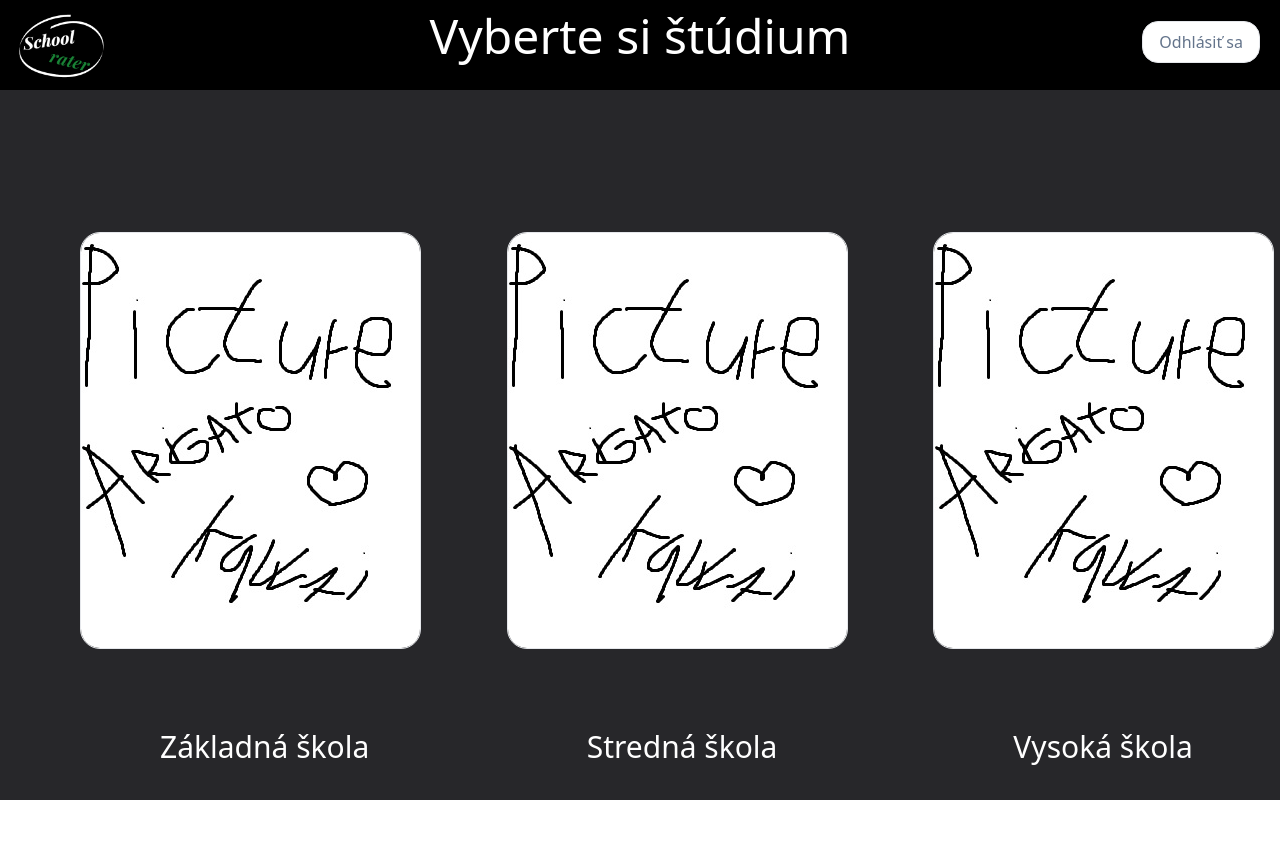
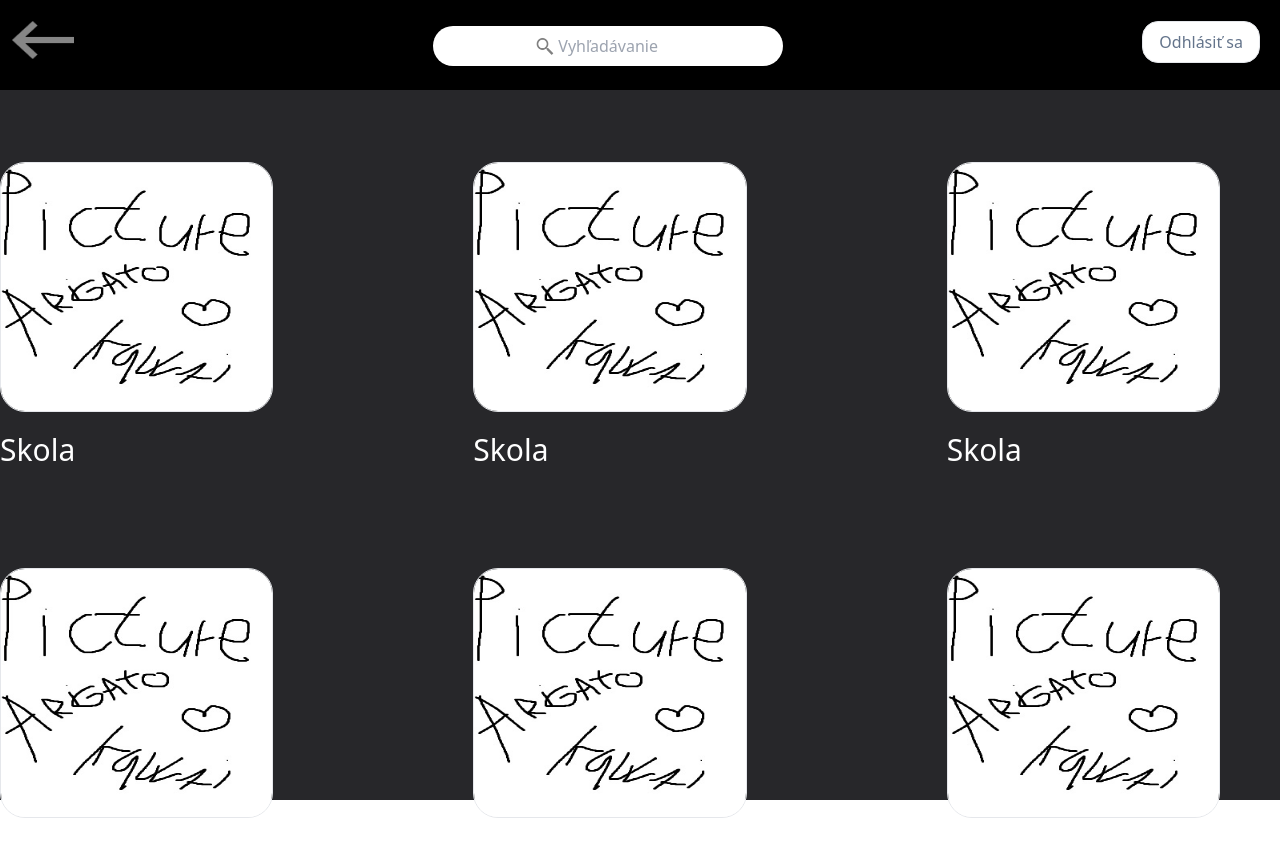
Before and after one commit to deno555/h3-skola, a Vue app: page / in a window 1280 px wide. Shown: the top 856 px of the page. Before the commit the page ends 800 px from the top, so only its background shows below. Built offline with nearby package versions, Linux system fonts and the light colour scheme.

Commit message:
added selectedStudium

```diff
--- a/src/App.vue
+++ b/src/App.vue
@@ -1,17 +1,17 @@
 <template>
-<ChooseStudium></ChooseStudium>
+<selectedStudium></selectedStudium>
 
 
 
 </template>
 
 <script>
-import ChooseStudium from './components/chooseStudium.vue';
+import selectedStudium from './components/selectedStudium.vue';
 
 export default{
   components:{
 
-    ChooseStudium
+    selectedStudium
 }
 }
 
--- /dev/null
+++ b/src/components/selectedStudium.vue
@@ -0,0 +1,49 @@
+<template>
+    <div class="bg-zinc-800 h-screen">
+        <div class="w-1440 h-[90px] bg-black">
+            <div class="float-left">
+                <a><img class="w-[62px] h-[38px] mt-[21px] ml-3" src="@/assets/images/Back.png"></a>
+            </div>
+            <a class="float-right px-4 py-2 mt-[21px] mr-[20px] border rounded-2xl bg-white text-slate-500 ">Odhlásiť sa</a>
+            <div class="text-center">
+                <input placeholder="Vyhľadávanie" class="icon text-center rounded-[50px] w-[350px] h-[40px] mt-[26px] ">
+             </div>
+             <div class="flex justify-center mt-24 mr-[60px]">
+             <div class="grid grid-cols-3 gap-x-[200px] gap-y-[100px]">
+                <div>
+                    <img class="border rounded-[25px] h-[250px] w-[300px]" src="@/assets/images/picture.jpg">
+                    <p class="text-3xl text-white mt-5">Skola </p>
+                </div>
+                <div>
+                    <img class="border rounded-[25px] h-[250px] w-[300px]" src="@/assets/images/picture.jpg">
+                    <p class="text-3xl text-white mt-5">Skola </p>
+                </div>
+                <div>
+                    <img class="border rounded-[25px] h-[250px] w-[300px]" src="@/assets/images/picture.jpg">
+                    <p class="text-3xl text-white mt-5">Skola </p>
+                </div>
+                <div>
+                    <img class="border rounded-[25px] h-[250px] w-[300px]" src="@/assets/images/picture.jpg">
+                    <p class="text-3xl text-white mt-5">Skola </p>
+                </div>
+                <div>
+                    <img  class="border rounded-[25px] h-[250px] w-[300px]" src="@/assets/images/picture.jpg">
+                    <p class="text-3xl text-white mt-5">Skola </p>
+                </div>
+                <div>
+                    <img class="border rounded-[25px] h-[250px] w-[300px]" src="@/assets/images/picture.jpg">
+                    <p class="text-3xl text-white mt-5">Skola </p>
+                </div>
+
+             </div>
+            </div>
+        </div>
+    </div>
+
+
+</template>
+
+<script>
+
+
+</script>
--- a/src/index.css
+++ b/src/index.css
@@ -1,3 +1,9 @@
 @tailwind base;
 @tailwind components;
 @tailwind utilities;
+.icon {
+    background: url("@/assets/images/Search.png") no-repeat left;
+    background-color: white;
+    background-size: 20px;
+    background-position-x: 31%;
+}
```
Also changed, not shown: src/assets/images/Back.png (added), src/assets/images/Search.png (added).
